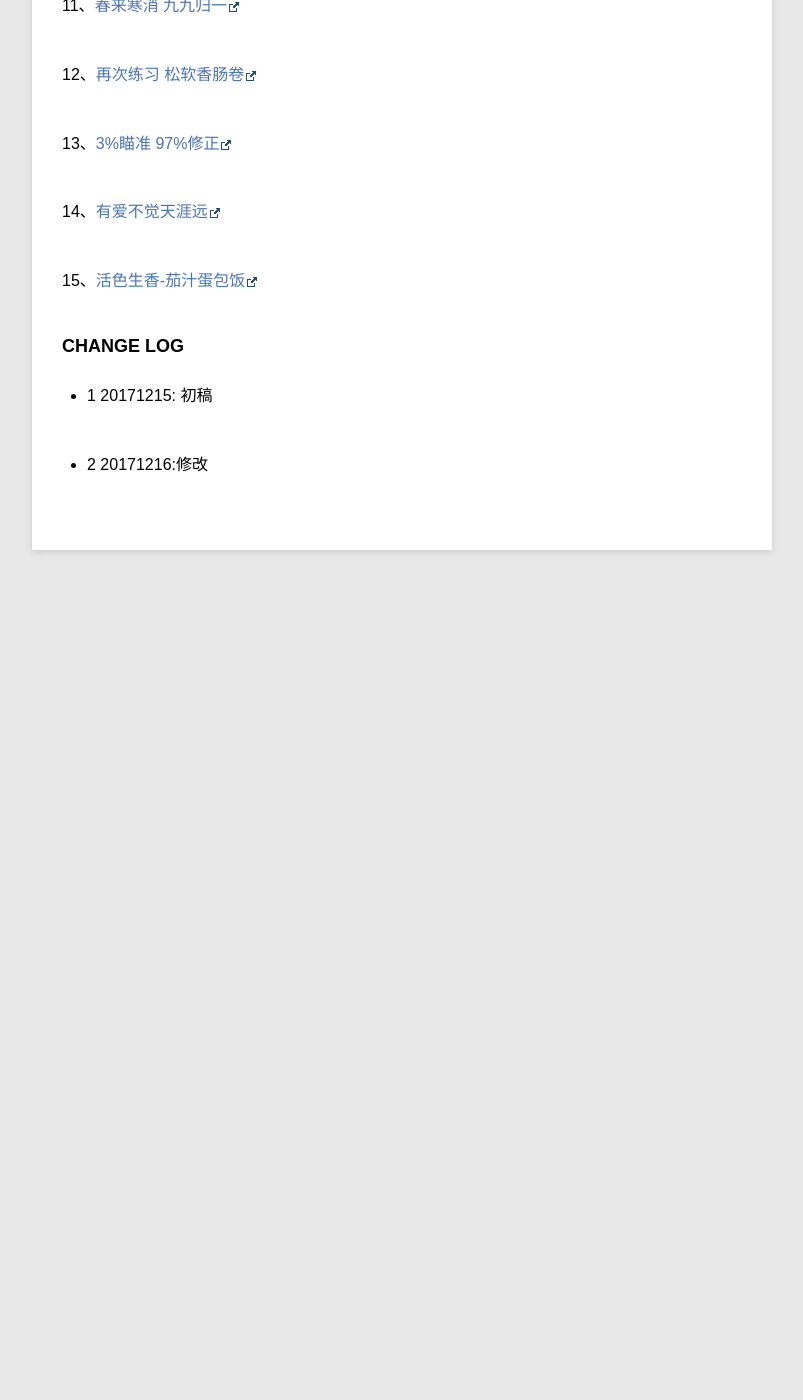
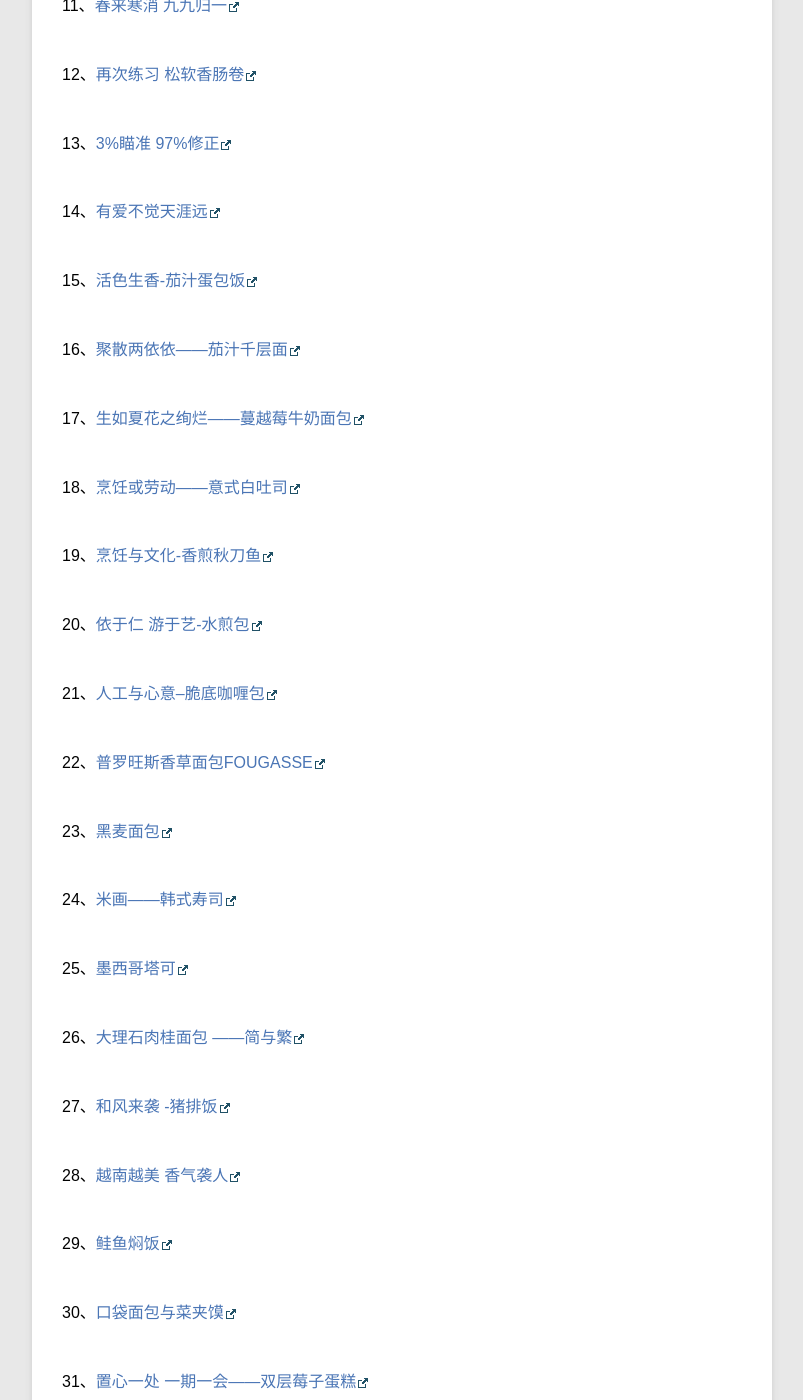
Before and after one commit to violettianjie/violettianjie.github.io, a Jekyll site: the page built from _posts/blog/2017-12-15-cooking.md, in a window 1280 px wide and 1400 px high, scrolled down 2093 px. Shown: the whole window, without its empty margins (78-881 px from the left). Built offline with Jekyll 4.4.1, drawn with Linux system fonts in a browser that asks for light colours; comment, search, counter and statistics services are not loaded; before the commit the page ends 2723 px from its top, so only the background shows below that; some of the changed text lies outside the part shown.

Commit message:
Update 2017-12-15-cooking.md

```diff
--- a/_posts/blog/2017-12-15-cooking.md
+++ b/_posts/blog/2017-12-15-cooking.md
@@ -62,6 +62,64 @@ category: blog
 
 15、[活色生香-茄汁蛋包饭](http://blog.sina.com.cn/s/blog_596f37470102vlz5.html)
 
+16、[聚散两依依——茄汁千层面](http://blog.sina.com.cn/s/blog_596f37470102vm87.html)
+
+17、[生如夏花之绚烂——蔓越莓牛奶面包](http://blog.sina.com.cn/s/blog_596f37470102vm88.html)
+
+18、[烹饪或劳动——意式白吐司](http://blog.sina.com.cn/s/blog_596f37470102vn1x.html)
+
+19、[烹饪与文化-香煎秋刀鱼](http://blog.sina.com.cn/s/blog_596f37470102vn1y.html)
+
+20、[依于仁 游于艺-水煎包](http://blog.sina.com.cn/s/blog_596f37470102vn21.html)
+
+21、[人工与心意--脆底咖喱包](http://blog.sina.com.cn/s/blog_596f37470102vn23.html)
+
+22、[普罗旺斯香草面包FOUGASSE](http://blog.sina.com.cn/s/blog_596f37470102vnjj.html)
+
+23、[黑麦面包](http://blog.sina.com.cn/s/blog_596f37470102vnom.html)
+
+24、[米画——韩式寿司](http://blog.sina.com.cn/s/blog_596f37470102vnu2.html)
+
+25、[墨西哥塔可](http://blog.sina.com.cn/s/blog_596f37470102vpl9.html)
+
+26、[大理石肉桂面包 ——简与繁](http://blog.sina.com.cn/s/blog_596f37470102vpn4.html)
+
+27、[和风来袭 -猪排饭](http://blog.sina.com.cn/s/blog_596f37470102vq3i.html)
+
+28、[越南越美 香气袭人](http://blog.sina.com.cn/s/blog_596f37470102vr2j.html)
+
+29、[鲑鱼焖饭](http://blog.sina.com.cn/s/blog_596f37470102vvfd.html)
+
+30、[口袋面包与菜夹馍](http://blog.sina.com.cn/s/blog_596f37470102vvkv.html)
+
+31、[置心一处 一期一会——双层莓子蛋糕](http://blog.sina.com.cn/s/blog_596f37470102vwjg.html)
+
+32、[梅花 与星星](http://blog.sina.com.cn/s/blog_596f37470102vwwl.html)
+
+33、[泰式咖喱](http://blog.sina.com.cn/s/blog_596f37470102vxo3.html)
+
+34、[皇冠蛋糕 kouglof](http://blog.sina.com.cn/s/blog_596f37470102vxt8.html)
+
+35、[法式巧克力圣诞蛋糕](http://blog.sina.com.cn/s/blog_596f37470102vy1t.html)
+
+36、[抹茶红豆卷](http://blog.sina.com.cn/s/blog_596f37470102vyh1.html)
+
+37、[南瓜焗饭鬼脸灯](http://blog.sina.com.cn/s/blog_596f37470102vz7r.html)
+
+38、[提拉米苏Tiramisu](http://blog.sina.com.cn/s/blog_596f37470102w1wg.html)
+
+39、[熊猫猪头馒头](http://blog.sina.com.cn/s/blog_596f37470102w1xn.html)
+
+40、[手工巧克力](http://blog.sina.com.cn/s/blog_596f37470102w2pn.html)
+
+41、[冬天来了——圣诞搞怪大餐](http://blog.sina.com.cn/s/blog_596f37470102w3jx.html)
+
+42、[芒果酸奶慕斯生日蛋糕](http://blog.sina.com.cn/s/blog_596f37470102w3lg.html)
+
+43、[红烩肥牛 奶油酱色拉 草莓提拉米苏](http://blog.sina.com.cn/s/blog_596f37470102w435.html)
+
+44、[年节菜的祝福](http://blog.sina.com.cn/s/blog_596f37470102w47o.html)
+
 
 ### CHANGE LOG
 
```
